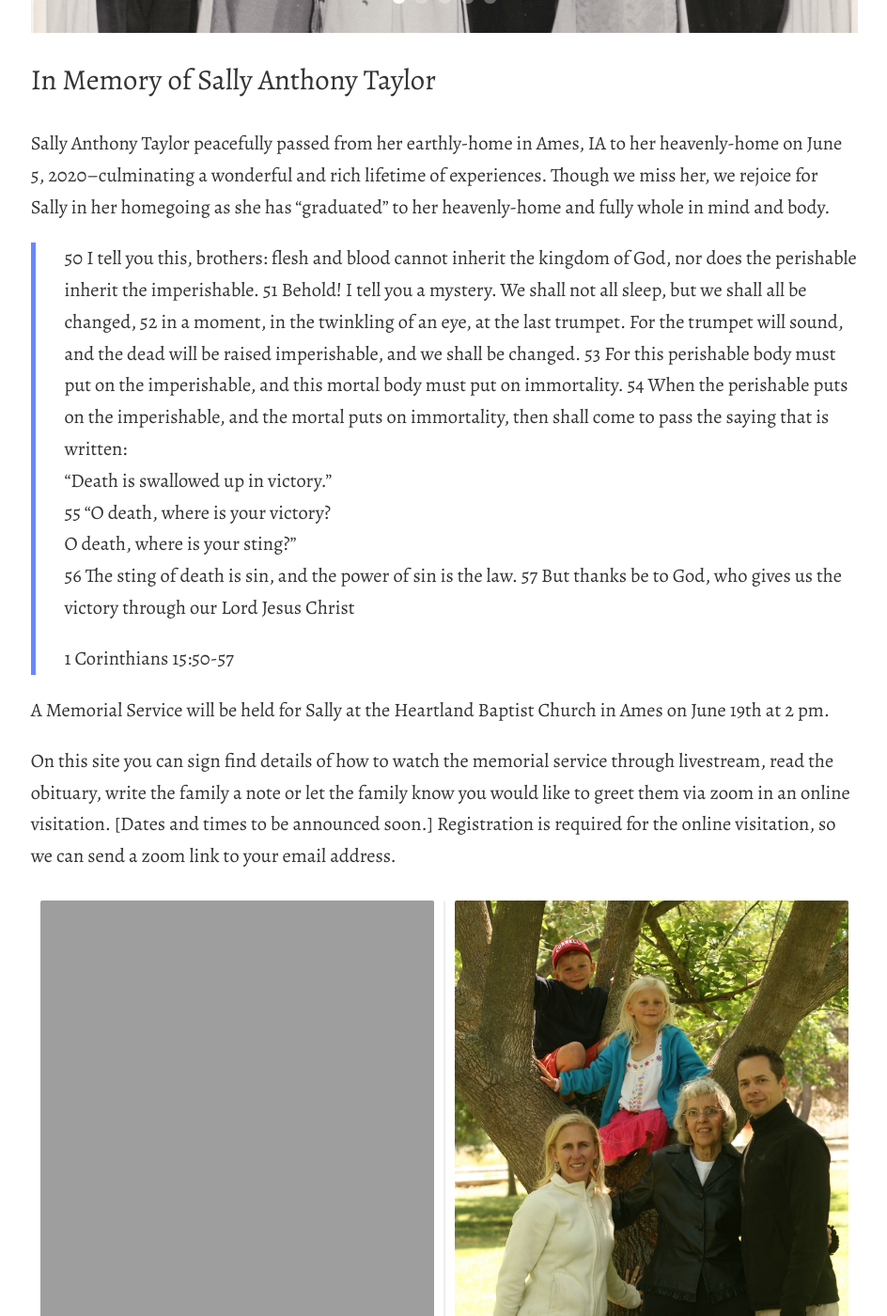
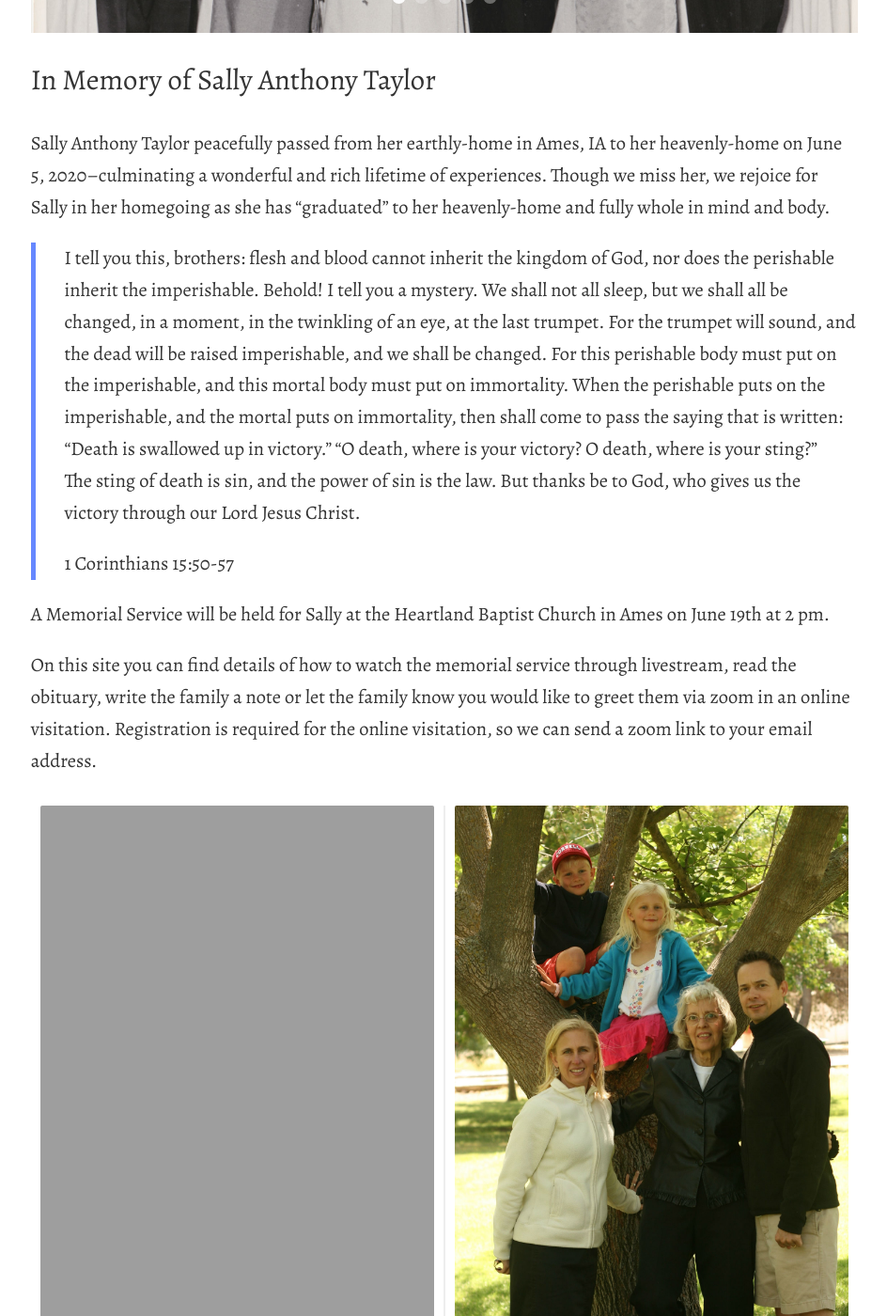
Before and after one commit to tsteward/www.sallyanthonytaylor.com, a Jekyll site: the page built from index.md, in a window 1280 px wide and 1400 px high, scrolled down 596 px. Shown: the whole window at 94% size, without its empty margins (167-1111 px from the left). Built offline with Jekyll 4.4.1, drawn with Linux system fonts in a browser that asks for light colours.

Commit message:
Update index.md

```diff
--- a/index.md
+++ b/index.md
@@ -9,18 +9,16 @@ notitle: "true"
 
 Sally Anthony Taylor peacefully passed from her earthly-home in Ames, IA to her heavenly-home on June 5, 2020--culminating a wonderful and rich lifetime of experiences.   Though we miss her, we rejoice for Sally in her homegoing as she has “graduated” to her heavenly-home and fully whole in mind and body.
 
->50 I tell you this, brothers: flesh and blood cannot inherit the kingdom of God, nor does the perishable inherit the imperishable. 51 Behold! I tell you a mystery. We shall not all sleep, but we shall all be changed, 52 in a moment, in the twinkling of an eye, at the last trumpet. For the trumpet will sound, and the dead will be raised imperishable, and we shall be changed. 53 For this perishable body must put on the imperishable, and this mortal body must put on immortality. 54 When the perishable puts on the imperishable, and the mortal puts on immortality, then shall come to pass the saying that is written:
->“Death is swallowed up in victory.”
->55 “O death, where is your victory?
->    O death, where is your sting?”
->56 The sting of death is sin, and the power of sin is the law. 57 But thanks be to God, who gives us the victory through our Lord Jesus Christ
+>I tell you this, brothers: flesh and blood cannot inherit the kingdom of God, nor does the perishable inherit the imperishable. Behold! I tell you a mystery. We shall not all sleep, but we shall all be changed, in a moment, in the twinkling of an eye, at the last trumpet. For the trumpet will sound, and the dead will be raised imperishable, and we shall be changed. For this perishable body must put on the imperishable, and this mortal body must put on immortality. When the perishable puts on the imperishable, and the mortal puts on immortality, then shall come to pass the saying that is written:
+>“Death is swallowed up in victory.”  “O death, where is your victory?  O death, where is your sting?”
+The sting of death is sin, and the power of sin is the law. But thanks be to God, who gives us the victory through our Lord Jesus Christ.
 >
 >1 Corinthians 15:50-57
 
 
 A Memorial Service will be held for Sally at the Heartland Baptist Church in Ames on June 19th at 2 pm.
 
-On this site you can sign find details of how to watch the memorial service through livestream, read the obituary, write the family a note or let the family know you would like to greet them via zoom in an online visitation.  [Dates and times to be announced soon.] Registration is required for the online visitation, so we can send a zoom link to your email address.
+On this site you can find details of how to watch the memorial service through livestream, read the obituary, write the family a note or let the family know you would like to greet them via zoom in an online visitation. Registration is required for the online visitation, so we can send a zoom link to your email address.
 
 <div style="display: flex;">
 <div style="flex-basis: 100%; padding: 10px">
```
